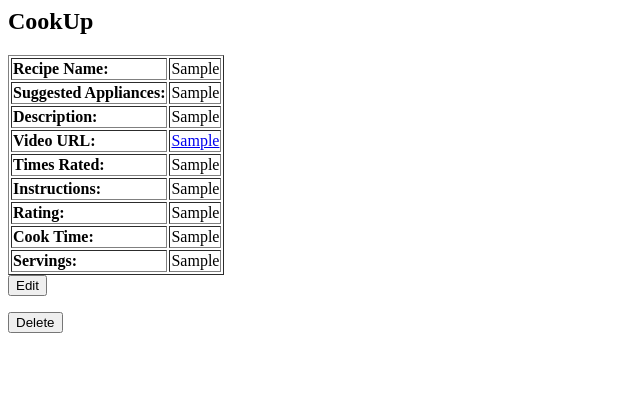
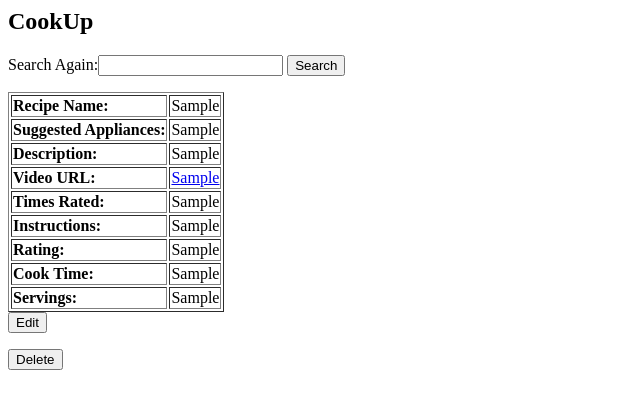
Before and after one commit to andrewholler/CookUp, a Django app: template app/templates/results.html in a window 1280 px wide. Shown: the top 409 px of the page, without its empty margins (0-640 px from the left). Run offline with Django 3.2, Linux system fonts and the light colour scheme; the template is opened without the code that fills it: most values are stand-ins (such as "Sample title", 1, 10 or a date in 2020).

Commit message:
added search again to results

```diff
--- a/app/templates/results.html
+++ b/app/templates/results.html
@@ -1,5 +1,9 @@
 <body>
-<h2><a href="/dashboard.html" style="color: #000000; text-decoration: none;">CookUp</a></h2>
+  <h2><a href="/dashboard.html" style="color: #000000; text-decoration: none;">CookUp</a></h2>
+  <form method="get" action="/search/">
+    Search Again:<input type="text" name="q" id="id_q" value="{{ query }}"/>
+    <input type="submit" value="Search"/>
+</form>
 </body>
 
 {% if results %}
```
